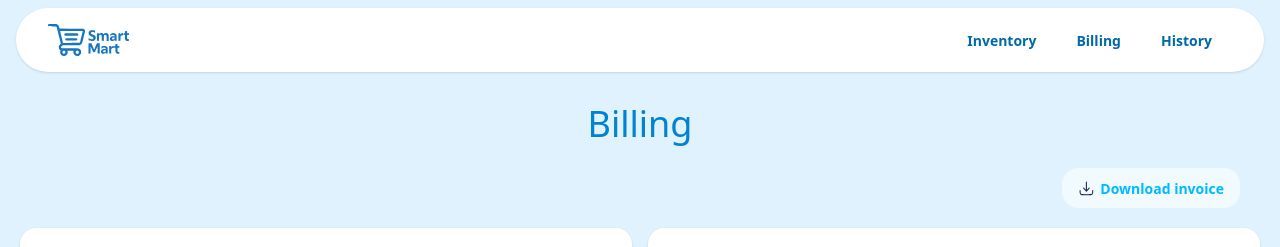
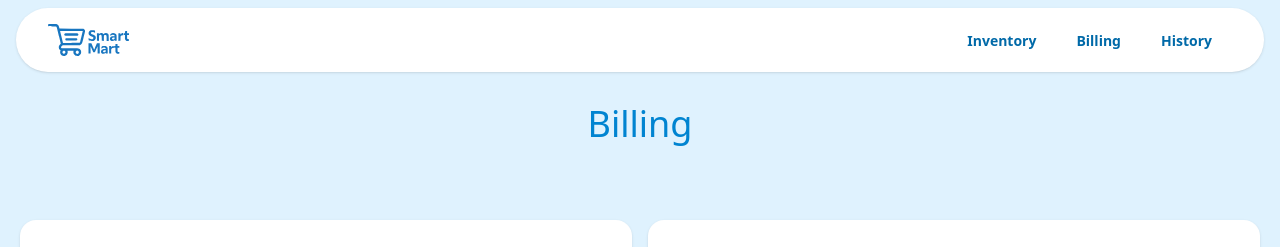
Before and after one commit to shahansv/smart-mart, a React (Vite) app: page /billing in a window 1280 px wide. Shown: the top 247 px of the page. Built offline with nearby package versions, Linux system fonts and the light colour scheme; no server answers.

Commit message:
Billing Page added

```diff
--- a/src/pages/Billing.jsx
+++ b/src/pages/Billing.jsx
@@ -21,7 +21,9 @@ const Billing = () => {
         Billing
       </h1>
 
-      <div className="pe-10 text-end homeCard">
+      <div className="pe-10 text-end homeCard h-8">
+        {purchasedProduct.product.length > 0 ? (
+          <>
             <button className="btn btn-soft btn-info hover:text-white hover:bg-sky-400 border-0 rounded-2xl">
               <svg
                 className="size-[1.2em]"
@@ -48,6 +50,10 @@ const Billing = () => {
               </svg>
               Download invoice
             </button>
+          </>
+        ) : (
+          <></>
+        )}
       </div>
 
       <div className="grid grid-cols-1 sm:grid-cols-2 p-5 justify-center gap-4 w-full">
@@ -60,6 +66,7 @@ const Billing = () => {
           <BillPreview purchasedProduct={purchasedProduct} />
         </div>
       </div>
+      {purchasedProduct.product.length > 0 ? (
         <div className="pe-10 text-end homeCard">
           <button
             className="btn btn-soft btn-warning hover:text-amber-50 hover:bg-amber-300 border-0 rounded-2xl"
@@ -76,6 +83,9 @@ const Billing = () => {
             Remove Last Product
           </button>
         </div>
+      ) : (
+        <></>
+      )}
     </>
   );
 };
```
Lines whose indentation alone changed are shown as unchanged.
